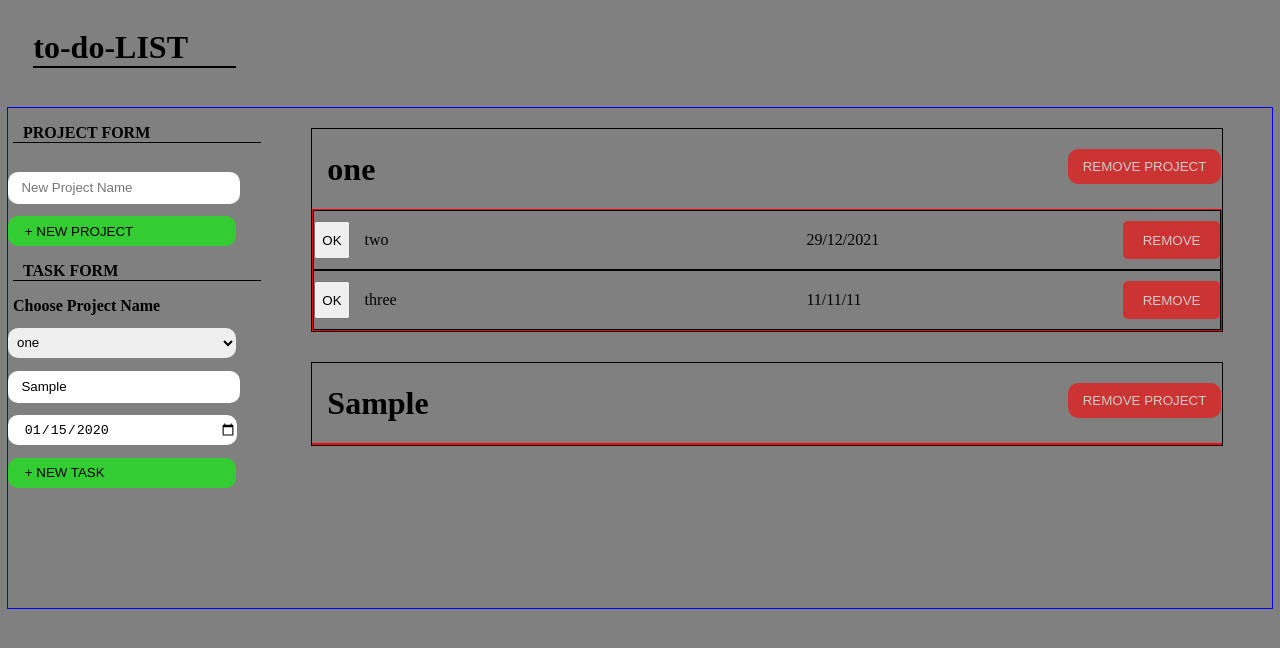
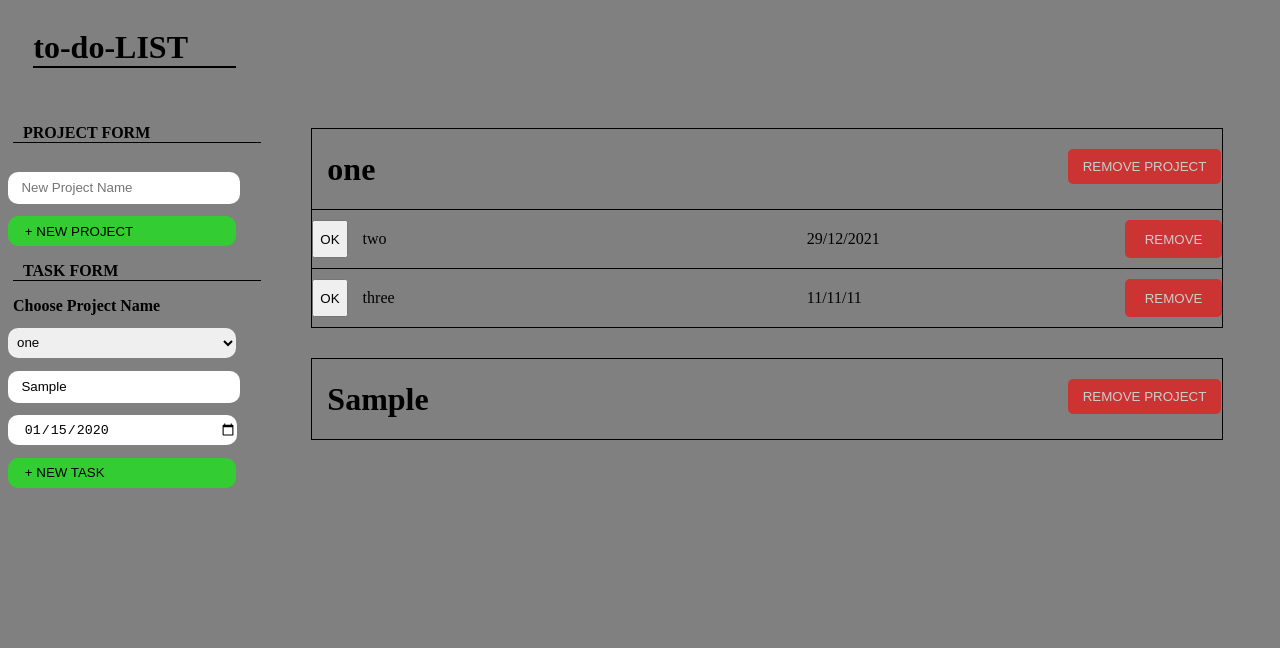
Before and after one commit to Maii0407/checklist, a website built with webpack: page dist/index.html in a window 1280 px wide. Both pictures are taken after typing "Sample", "Sample", "2020-01-15" into the empty fields and a click on the button "+ NEW PROJECT". Built offline with nearby package versions, Linux system fonts and the light colour scheme.

Commit message:
added an eventStuff.js to store all eventlisteners. next is styling the ok check button so it looks less ugly and finally maybe work the localstorage thing if its easy to work with within one day duration, if not then ill come back for next time

```diff
--- a/src/createStuff.css
+++ b/src/createStuff.css
@@ -23,7 +23,7 @@
     background-color: red;
     opacity: 0.6;
     border: none;
-    border-radius: 10px;
+    border-radius: 5px;
     color: white;
     margin-top: 20px;
     padding: 10px;
@@ -37,7 +37,6 @@
 }
 
 .task-container {
-    border: 1px solid red;
     display: flex;
     flex-direction: column;
 }
@@ -48,7 +47,8 @@
 .new-task {
     display: flex;
     flex-direction: row;
-    border: 1px solid black;
+    outline: 1px solid black;
+    margin-top: 1px;
     padding-top: 10px;
     padding-bottom: 10px;
 }
--- a/src/defaultStuff.css
+++ b/src/defaultStuff.css
@@ -19,7 +19,6 @@ body {
     width: 100%;
     max-height: 2000px;
     height: 500px;
-    outline: 1px solid blue;
     display: flex;
     flex-direction: row;
 }
--- /dev/null
+++ b/src/eventStuff/eventStuff.js
@@ -0,0 +1,45 @@
+import { defaultStuff } from '../defaultStuff/defaultStuff';
+import { createStuff } from '../createStuff/createStuff';
+import { removeStuff } from '../removeStuff/removeStuff';
+
+
+const eventStuff = (function(){
+
+//below loads the events for removing projects and tasks specifically
+    function removeEvents(){
+        document.querySelectorAll('.removeProject-btn').forEach(button => button.addEventListener('click', function(){
+            removeStuff.removeProject(this);
+            createStuff.generateProject();
+            removeEvents();
+        }));
+
+        document.querySelectorAll('.task-remove').forEach(button => button.addEventListener('click', function(){
+            removeStuff.removeTask(this);
+            createStuff.generateProject();
+            removeEvents();
+        }));
+    };
+
+//below loads all the events
+    function defaultEvents(){
+        document.querySelector('.newProject-btn').addEventListener('click', function(){
+            createStuff.makeNewProject();
+            document.querySelector('.task-form').innerHTML = '';
+            defaultStuff.makeTaskOptions();
+            removeEvents();
+        });
+
+        document.querySelector('.taskSubmit-btn').addEventListener('click', function(){
+            createStuff.makeNewTask();
+            removeEvents();
+        });
+
+        removeEvents();
+    };
+
+    return {
+        defaultEvents,
+    };
+})();
+
+export {eventStuff};
--- a/src/index.js
+++ b/src/index.js
@@ -3,34 +3,10 @@ import './createStuff.css';
 import { defaultStuff } from './defaultStuff/defaultStuff';
 import { createStuff } from './createStuff/createStuff';
 import { removeStuff } from './removeStuff/removeStuff';
+import { eventStuff } from './eventStuff/eventStuff';
 
 const todoLIST = (function(){
     defaultStuff.makeDefault();
     createStuff.generateProject();
-    loadRemoveEvents();
-
-//below is eventlisteners
-    document.querySelector('.newProject-btn').addEventListener('click', function(){
-        createStuff.makeNewProject();
-        document.querySelector('.task-form').innerHTML = '';
-        defaultStuff.makeTaskOptions();
-        loadRemoveEvents();
-    });
-
-    document.querySelector('.taskSubmit-btn').addEventListener('click', function(){
-        createStuff.makeNewTask();
-        loadRemoveEvents();
-    });
-
-    function loadRemoveEvents(){
-        document.querySelector('.removeProject-btn').addEventListener('click', function(){
-            removeStuff.removeProject(this);
-            createStuff.generateProject();
-        });
-
-        document.querySelectorAll('.task-remove').forEach(button => button.addEventListener('click', function(){
-            removeStuff.removeTask(this);
-            createStuff.generateProject();
-        }))
-    };
+    eventStuff.defaultEvents();
 })();
```
Also changed, not shown: dist/main.js.
